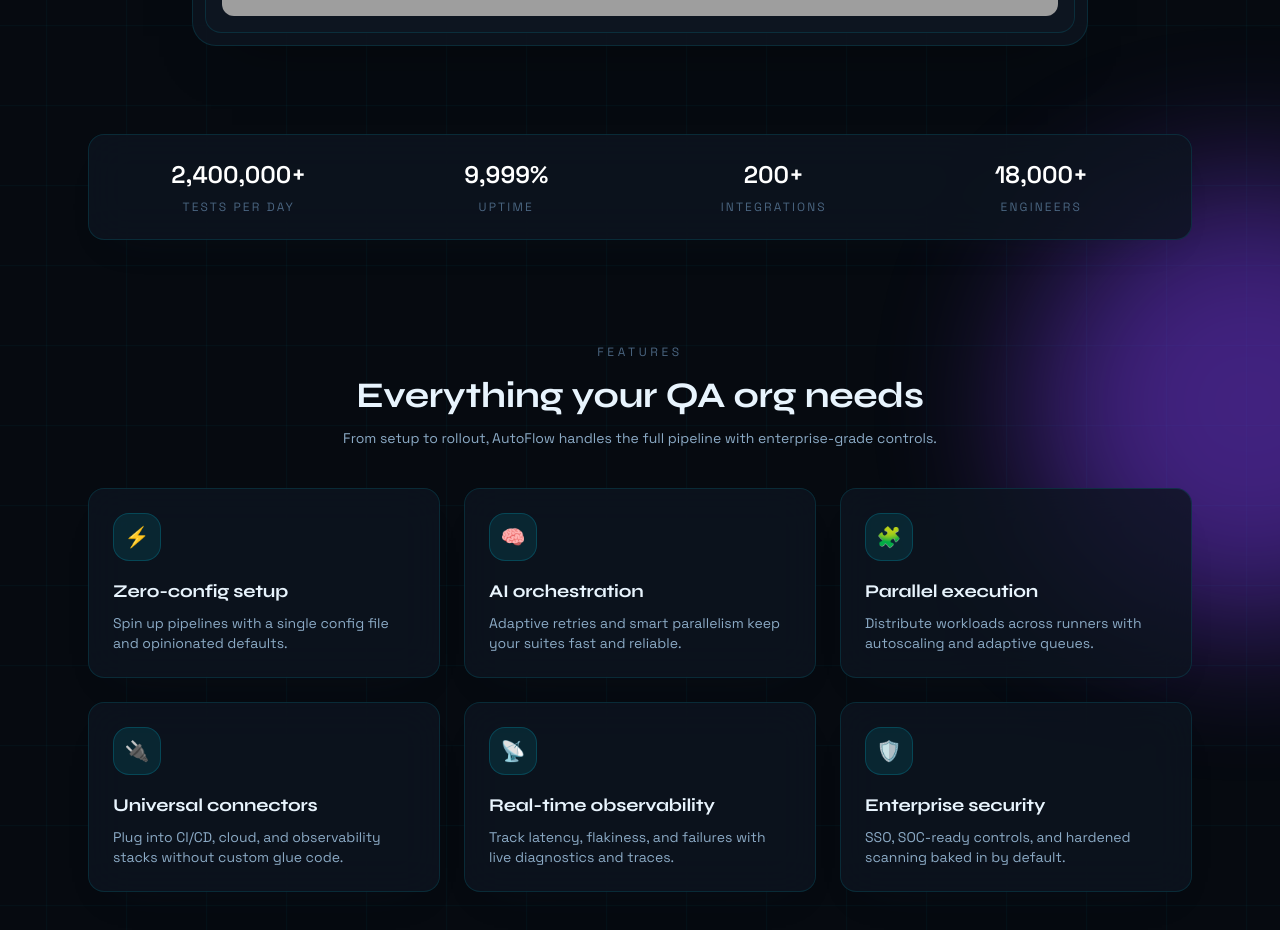
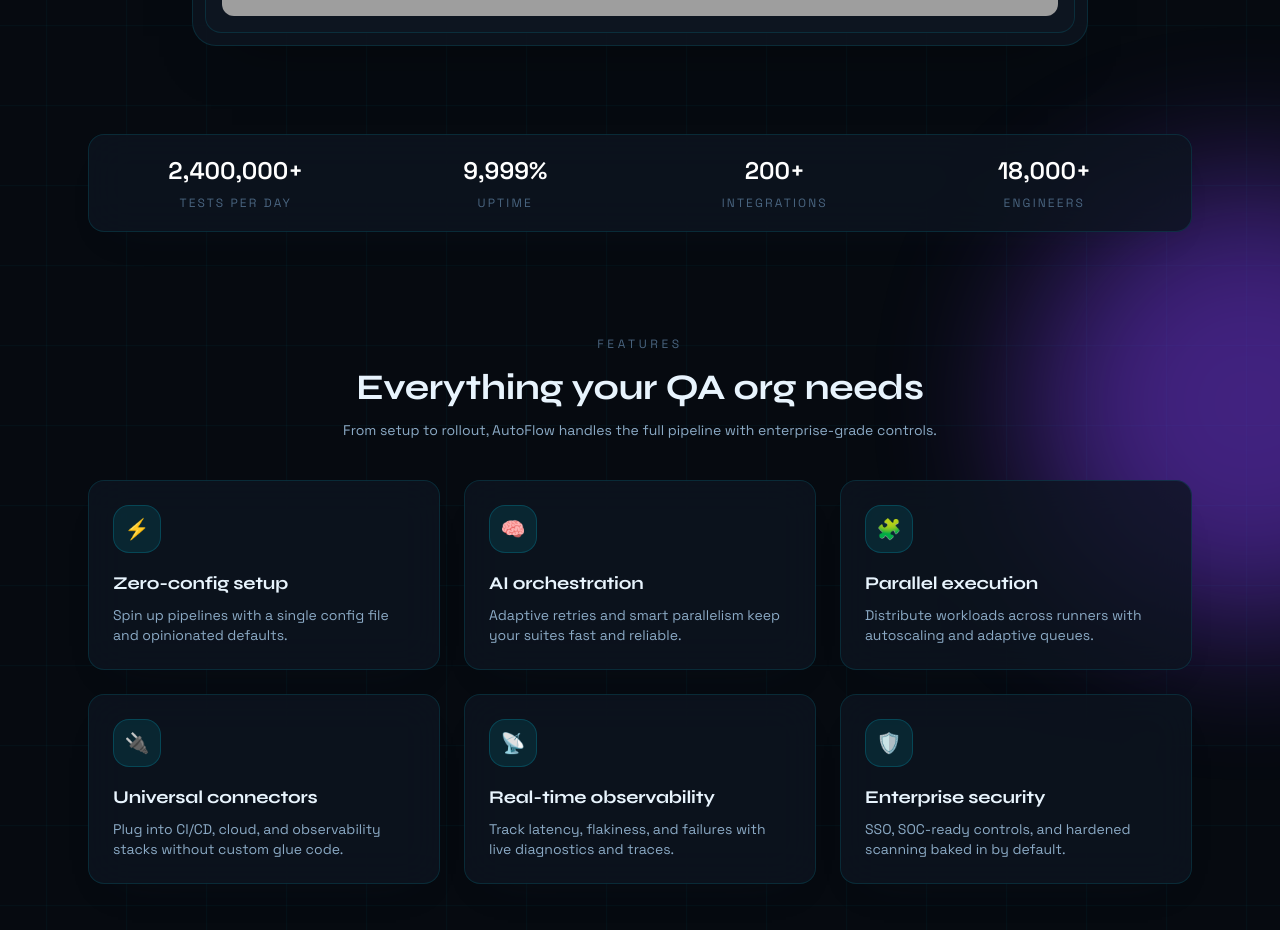
Before and after one commit to ikekra/Automation-Framework, a Next.js app in the folder landing/: page / in a window 1280 px wide. Shown: the part 1140-2070 px from the top of the page. Built offline with nearby package versions, Linux system fonts and the light colour scheme; no server answers; grey boxes are pictures that could not be loaded.

Commit message:
Tighten stats panel padding

```diff
--- a/landing/src/app/page.tsx
+++ b/landing/src/app/page.tsx
@@ -296,7 +296,7 @@
         </section>
 
         <section id="stats" className="mx-auto w-full max-w-6xl px-4 py-6 sm:px-6">
-          <div className="glass-card reveal grid gap-4 rounded-2xl px-6 py-6 text-center sm:grid-cols-4">
+          <div className="glass-card reveal grid gap-4 rounded-2xl px-5 py-5 text-center sm:grid-cols-4">
             {stats.map((stat, index) => (
               <div key={stat.label} className="flex flex-col gap-2">
                 <p className="text-2xl font-semibold text-white">{formattedCounts[index]}</p>
```
